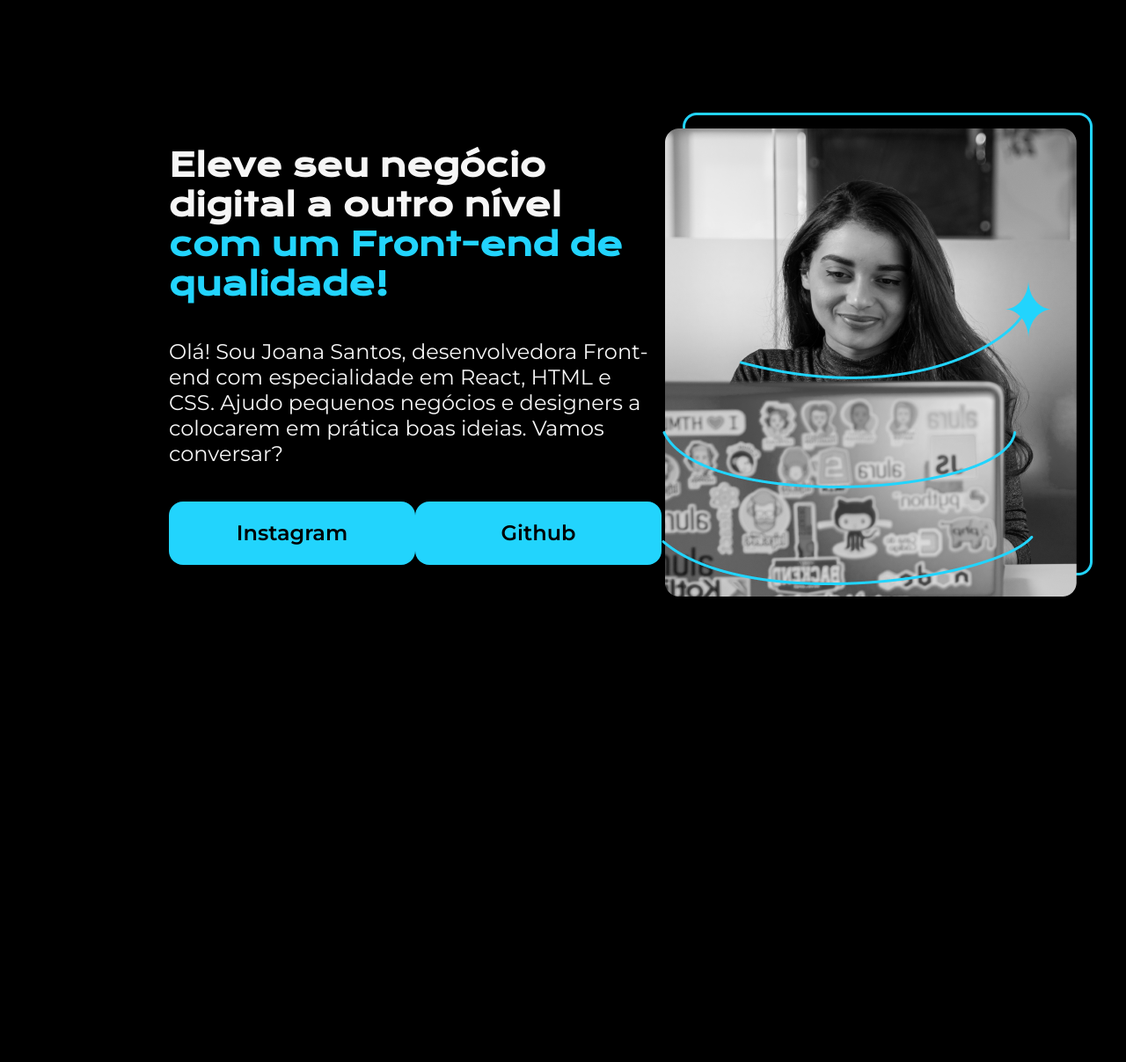
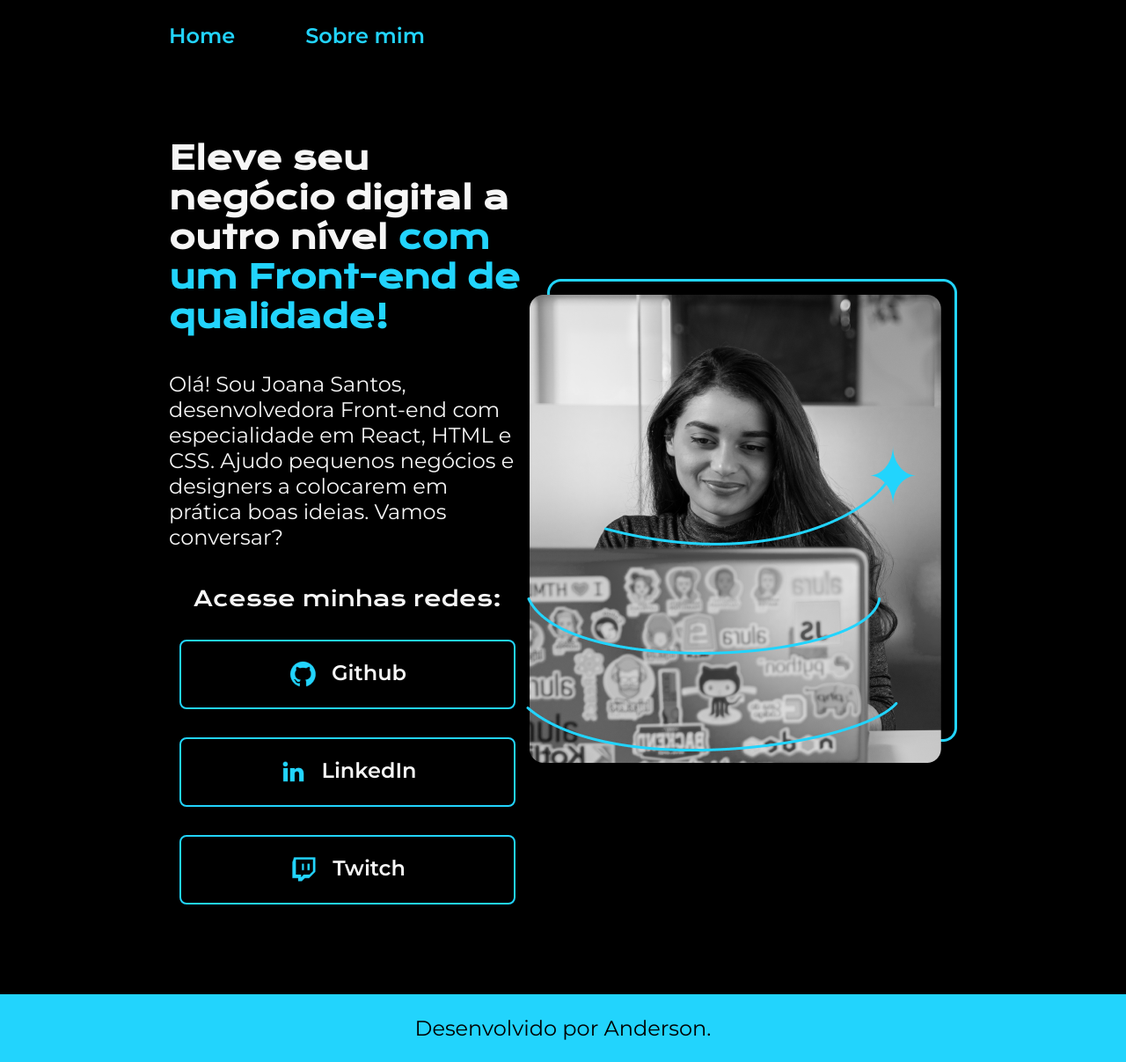
Before and after one commit to anderson-oliveira-86/html-css-basico, a plain HTML site: page index.html in a window 1280 px wide. Shown: the whole page at 88% size. Before the commit the page ends 928 px from the top, so only its background shows below. Drawn offline with nearby package versions, Linux system fonts and the light colour scheme.

Commit message:
Evolução do projeto com HTML e CSS

```diff
--- a/index.html
+++ b/index.html
@@ -2,7 +2,7 @@
 <html lang="en">
 
 <head>
-    <link rel="stylesheet" href="style.css">
+    <link rel="stylesheet" href="./styles/style.css">
     <meta charset="UTF-8">
     <meta http-equiv="X-UA-Compatible" content="IE=edge">
     <meta name="viewport" content="width=device-width, initial-scale=1.0">
@@ -10,7 +10,12 @@
 </head>
 
 <body>
-    <header></header>
+    <header class="cabecalho">
+        <nav class="cabecalho__menu">
+            <a class="cabecalho__menu__link" href="index.html">Home</a>
+            <a class="cabecalho__menu__link" href="about.html">Sobre mim</a>
+        </nav>
+    </header>
     <main class="apresentacao">
         <section class="apresentacao__conteudo">
             <h1 class="apresentacao__conteudo__titulo">Eleve seu negócio digital a outro nível
@@ -21,13 +26,21 @@
                 negócios e designers a colocarem em prática boas
                 ideias. Vamos conversar?</p>
             <div class="apresentacao__links">
-                <a class="apresentacao__links__link" href="https://www.instagram.com/">Instagram</a>
-                <a class="apresentacao__links__link" href="https://github.com/anderson-oliveira-86">Github</a>
+                <h2 class="apresentacao__links__subtitulo">Acesse minhas redes:</h2>
+                <a class="apresentacao__links__link" href="https://github.com/anderson-oliveira-86"><img
+                        src="./assets/github.png" alt="Logo Github"> Github</a>
+                <a class="apresentacao__links__link" href="https://www.linkedin.com"><img src="./assets/linkedin.png"
+                        alt="Logo LinkedIn"> LinkedIn</a>
+                <a class="apresentacao__links__link" href="https://www.twitch.tv/"><img src="./assets/twitch.png"
+                        alt="Logo Twitch"> Twitch</a>
+
             </div>
         </section>
-        <img src="imagem.png" alt="Foto da Joana Santos programando">
+        <img src="./assets/imagem.png" alt="Foto da Joana Santos programando">
     </main>
-    <footer></footer>
+    <footer class="rodape">
+        <p>Desenvolvido por Anderson.</p>
+    </footer>
 </body>
 
 </html>
--- a/style.css
+++ /dev/null
@@ -1,64 +0,0 @@
-@import url('https://fonts.googleapis.com/css2?family=Krona+One&display=swap');
-@import url('https://fonts.googleapis.com/css2?family=Krona+One&family=Montserrat&display=swap');
-@import url('https://fonts.googleapis.com/css2?family=Krona+One&family=Montserrat:wght@400;600&display=swap');
-
-
-/* Reset CSS */
-* {
-    margin: 0;
-    padding: 0;
-}
-
-body {
-    height: 100vh;
-    box-sizing: border-box;
-    background-color: #000000;
-    color: #F6F6F6;
-}
-
-/* Classe no CSS */
-.titulo-destaque {
-    color: #22D4FD;
-}
-
-.apresentacao {
-    margin: 10% 15%;
-    display: flex;
-    align-items: center;
-    justify-content: space-between;
-}
-
-.apresentacao__conteudo {
-    width: 615px;
-    display: flex;
-    flex-direction: column;
-    gap: 40px;
-}
-
-.apresentacao__conteudo__titulo {
-    font-size: 36px;
-    font-family: 'Krona One', sans-serif;
-}
-
-.apresentacao__conteudo__texto {
-    font-size: 24px;
-    font-family: 'Montserrat', sans-serif;
-}
-
-.apresentacao__links {
-    display: flex;
-    justify-content: space-between;
-}
-
-.apresentacao__links__link {
-    background-color: #22D4FD;
-    width: 280px;
-    text-align: center;
-    border-radius: 16px;
-    font-size: 24px;
-    font-weight: 600;
-    padding: 21.5px 0;
-    text-decoration: none;
-    color: #000000;
-    font-family: 'Montserrat', sans-serif;
-}
--- /dev/null
+++ b/styles/style.css
@@ -0,0 +1,115 @@
+@import url('https://fonts.googleapis.com/css2?family=Krona+One&display=swap');
+@import url('https://fonts.googleapis.com/css2?family=Krona+One&family=Montserrat&display=swap');
+@import url('https://fonts.googleapis.com/css2?family=Krona+One&family=Montserrat:wght@400;600&display=swap');
+
+/* Variavel global CSS*/
+:root {
+    --cor-primaria: #000000;
+    --cor-secundaria: #F6F6F6;
+    --cor-terciaria: #22D4FD;
+    --cor-hover: #272727;
+    --fonte-primaria: 'Krona One', sans-serif;
+    --fonte-secundaria: 'Montserrat', sans-serif;
+}
+
+/* Reset CSS */
+* {
+    margin: 0;
+    padding: 0;
+}
+
+body {
+    box-sizing: border-box;
+    background-color: var(--cor-primaria);
+    color: var(--cor-secundaria);
+}
+
+/* Classe no CSS */
+.titulo-destaque {
+    color: var(--cor-terciaria);
+}
+
+.apresentacao {
+    padding: 8% 15%;
+    display: flex;
+    align-items: center;
+    justify-content: space-between;
+}
+
+.apresentacao__conteudo {
+    width: 615px;
+    display: flex;
+    flex-direction: column;
+    gap: 40px;
+}
+
+.apresentacao__conteudo__titulo {
+    font-size: 36px;
+    font-family: var(--fonte-primaria);
+}
+
+.apresentacao__conteudo__texto {
+    font-size: 24px;
+    font-family: var(--fonte-secundaria);
+}
+
+.apresentacao__links {
+    display: flex;
+    flex-direction: column;
+    align-items: center;
+    justify-content: space-between;
+    gap: 32px;
+}
+
+.apresentacao__links__subtitulo {
+    font-family: var(--fonte-primaria);
+    font-weight: 400;
+    font-size: 24px;
+}
+
+.apresentacao__links__link {
+    display: flex;
+    justify-content: center;
+    gap: 16px;
+    width: 378px;
+    border: 2px solid var(--cor-terciaria);
+    text-align: center;
+    border-radius: 8px;
+    font-size: 24px;
+    font-weight: 600;
+    padding: 21.5px 0;
+    text-decoration: none;
+    color: var(--cor-secundaria);
+    font-family: var(--fonte-secundaria);
+}
+
+.apresentacao__links__link:hover {
+    background-color: var(--cor-hover);
+}
+
+.rodape {
+    padding: 24px;
+    background-color: var(--cor-terciaria);
+    color: var(--cor-primaria);
+    text-align: center;
+    font-family: var(--fonte-secundaria);
+    font-size: 24px;
+    font-weight: 400;
+}
+
+.cabecalho {
+    padding: 2% 0% 0% 15%;
+}
+
+.cabecalho__menu {
+    display: flex;
+    gap: 80px;
+}
+
+.cabecalho__menu__link {
+    font-family: var(--fonte-secundaria);
+    font-size: 24px;
+    font-weight: 600;
+    color: var(--cor-terciaria);
+    text-decoration: none;
+}
```
Also changed, not shown: about.html (added, +39 -0 lines), assets/apresentacao_image.png (renamed from apresentacao_image.PNG), assets/apresentacao_image_part2_home.png (added), assets/apresentacao_image_part2_sobre-mim.png (added), assets/github.png (added), assets/imagem.png (renamed from imagem.png), assets/instagram.png (added), assets/linkedin.png (added), assets/twitch.png (added), assets/twitter.png (added), 1 other file.
